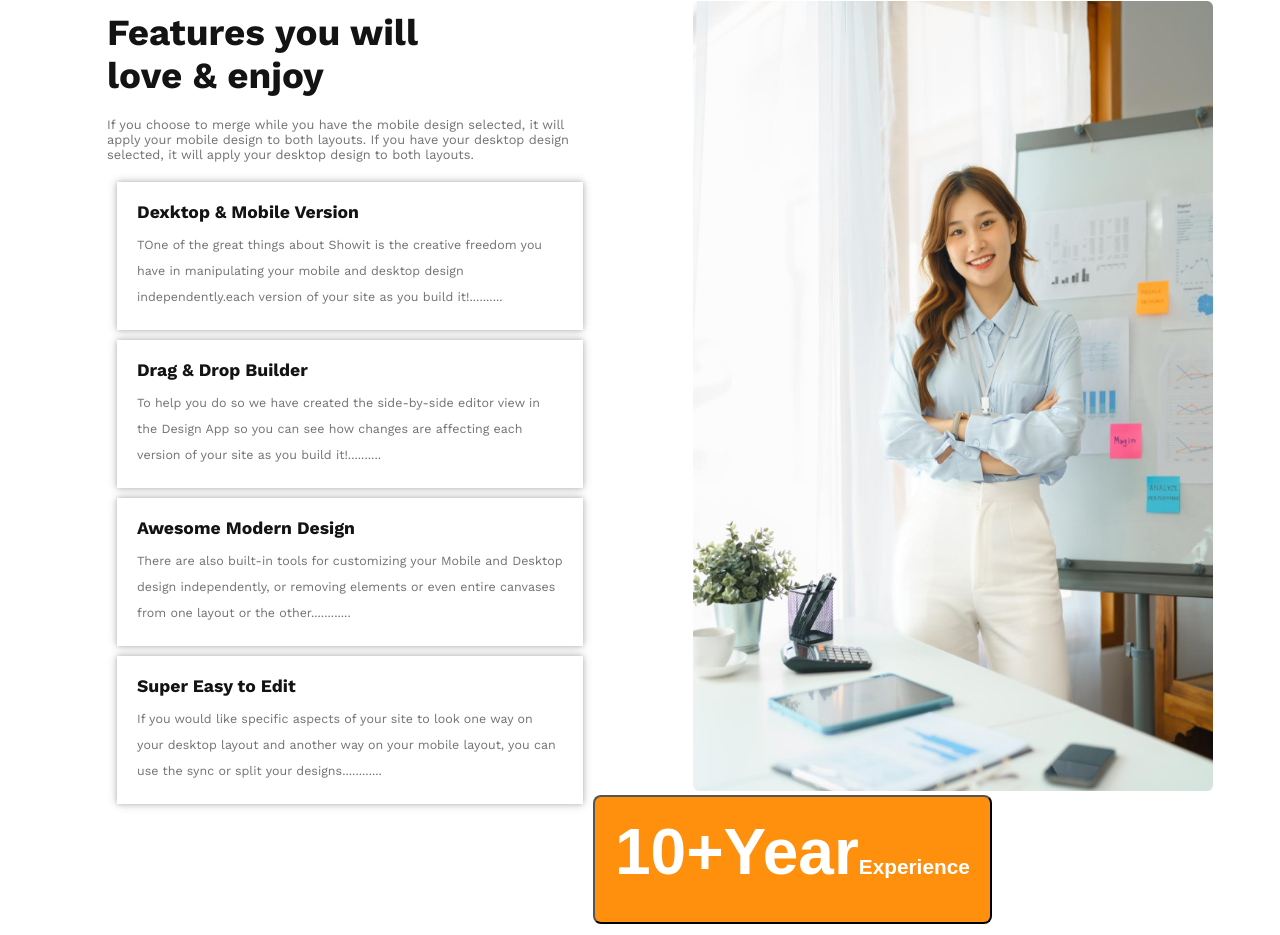
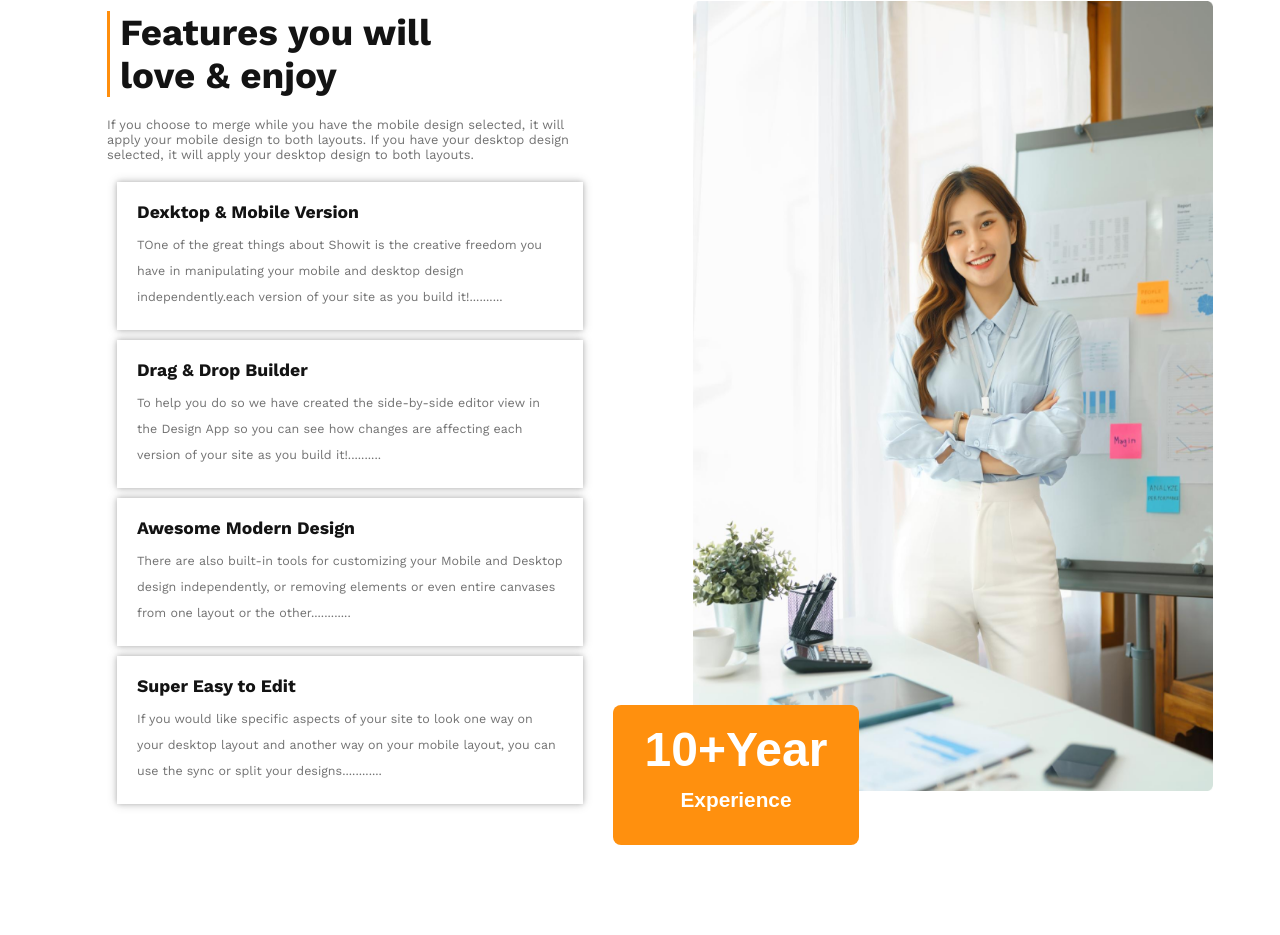
Before and after one commit to sabuj-xdev/architect-website, a plain HTML site: page index.html in a window 1280 px wide. Shown: the part 1577-2512 px from the top of the page. Drawn offline with nearby package versions, Linux system fonts and the light colour scheme.

Commit message:
added Feature section

```diff
--- a/index.html
+++ b/index.html
@@ -84,7 +84,8 @@
             <img src="images/architect.png" alt="">
             <div class="btn-primary">
                 <button>
-                    10+Year<span>Experience</span>
+                    10+Year
+                    <p>Experience</p>
                 </button>
             </div>
 
--- a/styles/style.css
+++ b/styles/style.css
@@ -150,6 +150,8 @@ margin-top:100px;
     font-weight: bold;
     width:350px;
     margin-bottom:20px;
+    border-left: 3px solid rgb(255, 142, 13) ;
+    padding-left:10px;
 }
 .love>p{
     color:var(--dark-3);
@@ -176,17 +178,25 @@ margin-bottom:10px;
     line-height: 26px;
 }
 
+.btn-primary{
+
+
+}
 .btn-primary button{
+    position:relative;
+    bottom:90px;
+    left:20px;
+    width:246px;
     background-color: rgba(255, 144, 14, 1);
     color:rgba(255, 255, 255, 1);
-    padding:20px;
+    padding:20px 25px;
     border-radius:8px;
-    font-size:4rem;
-    line-height: 70px;
+    font-size:3rem;
+    line-height: 50px;
     font-weight: bold;
-
+  border:none;
 }
-.btn-primary button span{
+.btn-primary p{
     font-size:1.3rem;
     font-weight: 600px;
 }
```
